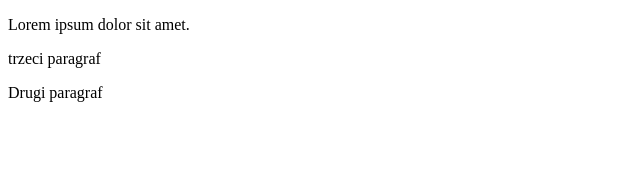
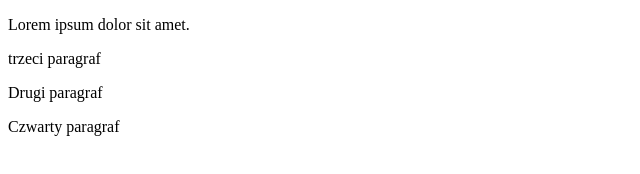
Before and after one commit to pawelra1/pawelra1.hithub.io, a plain HTML site: page index.html in a window 1280 px wide. Shown: the whole page, without its empty margins (0-640 px from the left). Drawn offline with Linux system fonts and the light colour scheme.

Commit message:
Czwarty paragraf

```diff
--- a/index.html
+++ b/index.html
@@ -8,5 +8,6 @@
     <p>Lorem ipsum dolor sit amet.</p>
     <p>trzeci paragraf</p>
     <p>Drugi paragraf</p>
+    <p>Czwarty paragraf</p>
 </body>
 </html>
```
